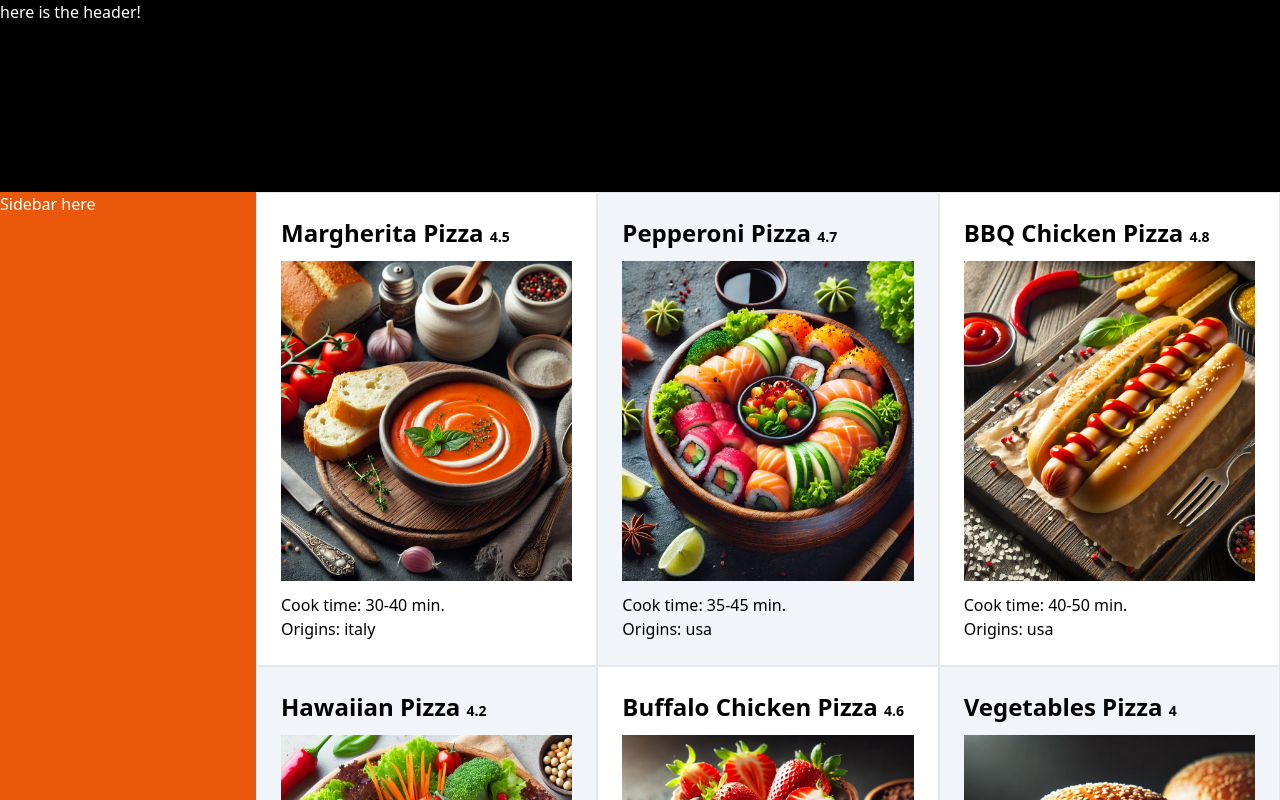
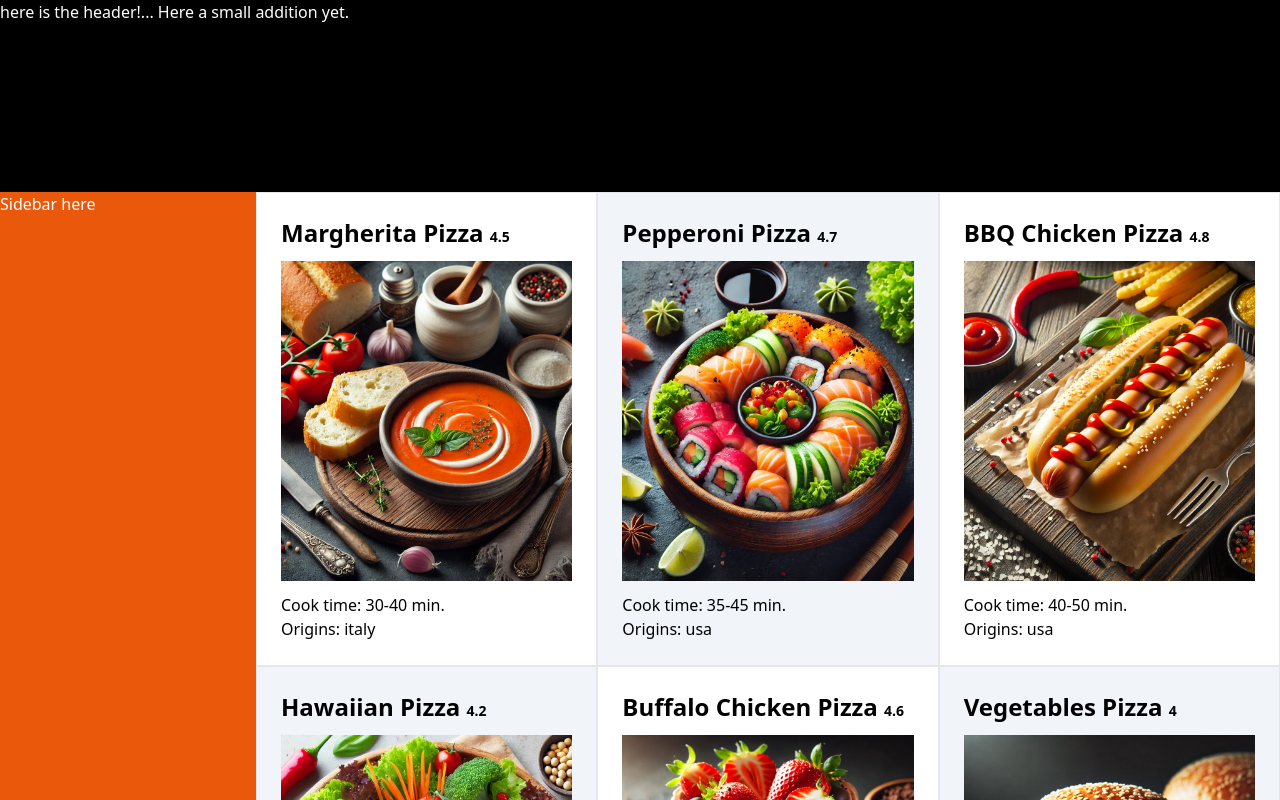
Before and after one commit to devyatoff87/foodStore, an Angular app: page / in a window 1280 px wide. Shown: the top 800 px of the page. Built offline with nearby package versions, Linux system fonts and the light colour scheme.

Commit message:
some new changes again

```diff
--- a/src/app/core/components/header/header.component.html
+++ b/src/app/core/components/header/header.component.html
@@ -1,3 +1,4 @@
 <header class="w-100 h-48 bg-black text-white">
-  here is the header!
+  here is the header!...
+  Here a small addition yet.
 </header>
```
